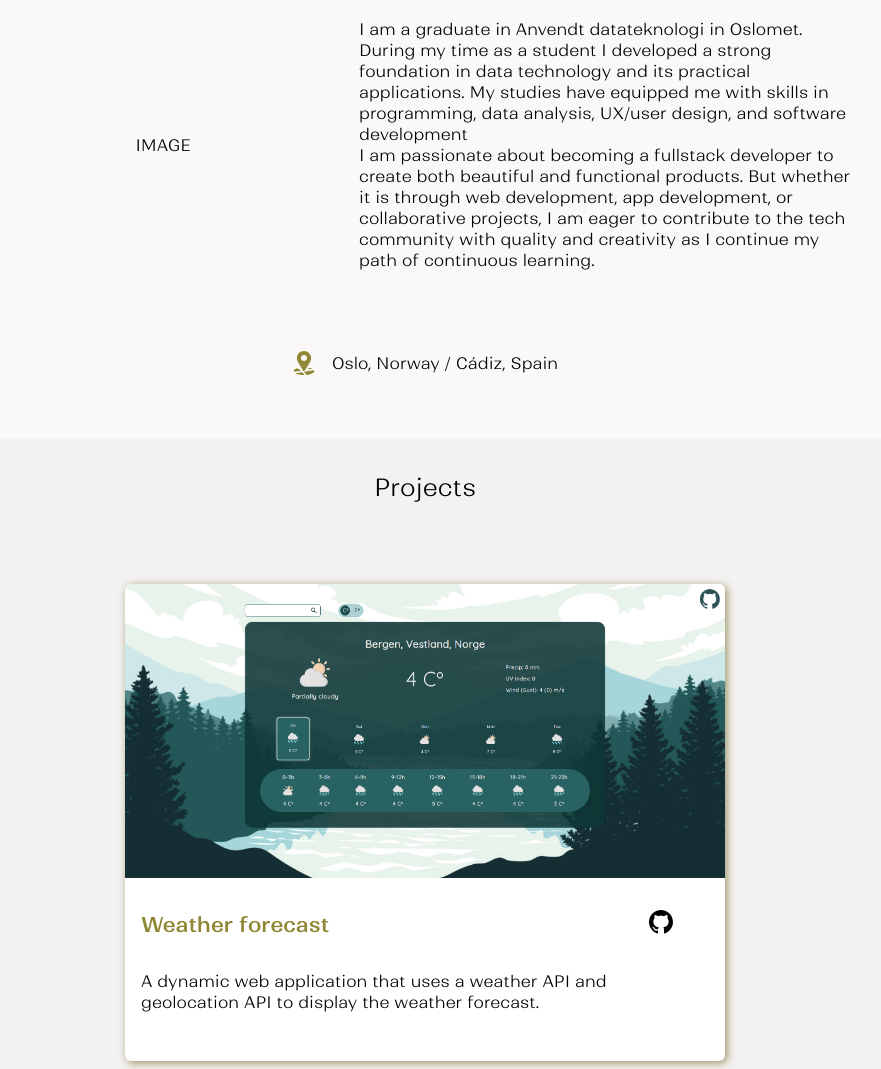
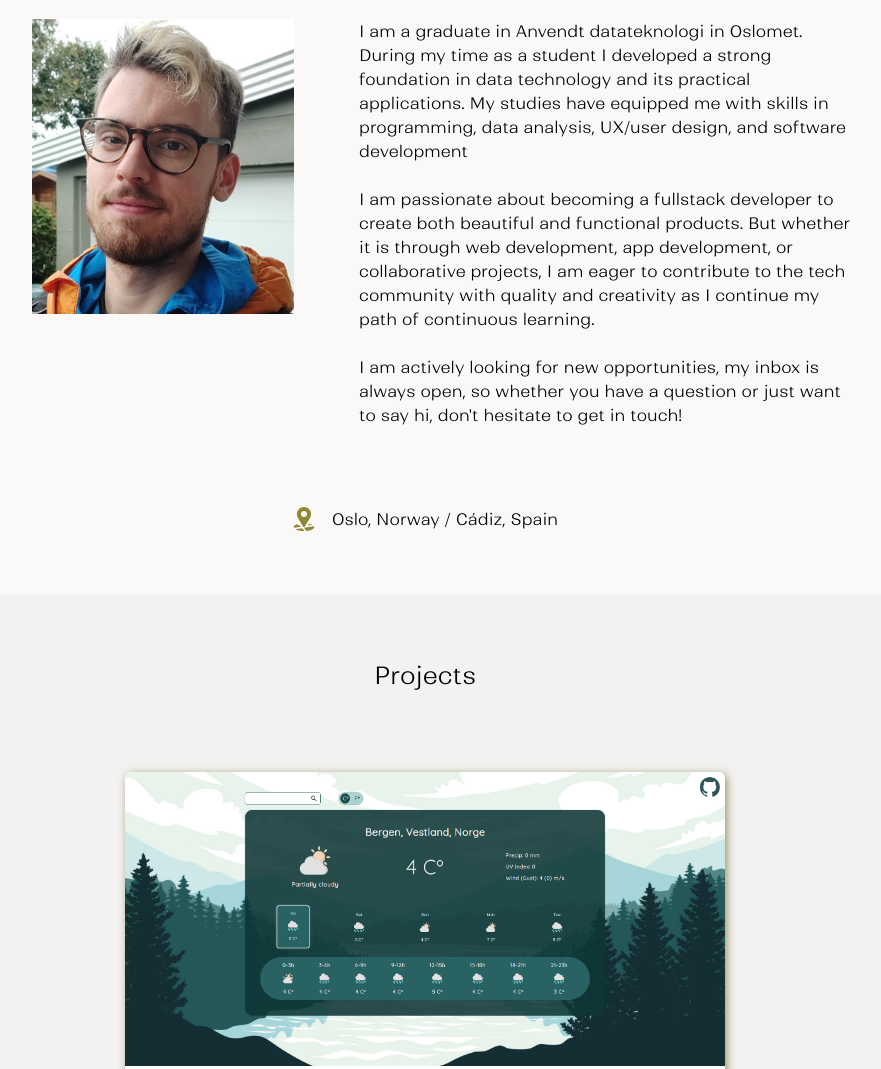
Before and after one commit to detrett/portfolio, a website built with webpack: page src/template.html in a window 1280 px wide. Shown: the part 700-1769 px from the top of the page, without its empty margins (215-1096 px from the left). Built offline with nearby package versions, Linux system fonts and the light colour scheme; files whose address does not match are found by name.

Commit message:
feat: add second pp

```diff
--- a/src/styles.css
+++ b/src/styles.css
@@ -326,6 +326,30 @@ h1 {
   flex: 2;
 }
 
+.hover-lines {
+  position: relative;
+  display: inline-flex;
+  align-items: center;
+  gap: 12px;
+  padding: 0 12px;
+}
+
+.hover-lines::before,
+.hover-lines::after {
+  content: "";
+  position: absolute;
+  height: 1px;
+  background-color: var(--black);
+  width: 0;
+  transition: width 0.3s ease;
+}
+.hover-lines::before {
+  right: 100%;
+}
+.hover-lines::after {
+  left: 100%;
+}
+
 .header-container,
 .hero-container,
 .about-container,
@@ -573,7 +597,6 @@ body.dark-theme .wrapper::after {
   scale: 0.9;
   translate: -15px -15px;
   transform: rotate(45deg);
-
 }
 
 .wrapper:hover .shine {
@@ -627,6 +650,11 @@ body.dark-theme .wrapper::after {
   scale: 1.2;
 }
 
+.about-section:hover .hover-lines::before,
+.about-section:hover .hover-lines::after {
+  width: 60px;
+}
+
 .about-section .title::after {
   content: "";
   display: block;
@@ -642,13 +670,26 @@ body.dark-theme .wrapper::after {
   color: var(--black);
 }
 
+.portrait-wrapper {
+  flex: 4;
+}
+
+.profile-picture-2 {
+  width: 80%;
+  margin: 0 auto;
+  height: auto;
+  display: block;
+}
+
 .description-subcontainer {
   display: flex;
   gap: 2rem;
 }
 
 .about-description {
-  flex: 3;
+  flex: 6;
+  line-height: 1.5;
+  align-self: center;
 }
 
 .location-subcontainer {
@@ -663,10 +704,16 @@ body.dark-theme .wrapper::after {
   background-color: var(--neutral-lighter);
   transition: 0.1s ease-in-out;
   text-shadow: none;
+  padding-block-start: 4rem;
 }
 .projects-section:hover .title {
   transition: 0.1s ease-in-out;
-  /* text-shadow: 1px 1px 1px var(--theme-darker); */
+  transform: scale(1.2);
+}
+
+.projects-section:hover .hover-lines::before,
+.projects-section:hover .hover-lines::after {
+  width: 60px;
 }
 
 .projects-container {
@@ -735,6 +782,7 @@ body.dark-theme .project-card {
 .project-description {
   padding: 1rem;
   padding-block-end: 3rem;
+  line-height: 1.5;
 }
 
 .project-links {
@@ -746,11 +794,17 @@ body.dark-theme .project-card {
 .contact-section .title {
   transition: 0.1s ease-out;
   text-shadow: none;
+  padding-start: 4rem;
 }
 
 .contact-section:hover .title {
   transition: 0.1s ease-out;
-  /* text-shadow: 1px 1px 1px var(--theme-darker); */
+  transform: scale(1.2);
+}
+
+.contact-section:hover .hover-lines::before,
+.contact-section:hover .hover-lines::after {
+  width: 60px;
 }
 
 .contact-container {
@@ -784,6 +838,7 @@ body.dark-theme .project-card {
 /** Footer **/
 footer {
   padding: 1rem;
+  padding-block-start: 2rem;
   text-align: center;
   color: var(--black);
   background-color: var(--neutral-lighter-alt);
@@ -802,6 +857,11 @@ footer {
   .contact-container {
     width: 85%;
     margin: 0 auto;
+  }
+
+  .hover-lines::before,
+  .hover-lines::after {
+    width: 0px !important;
   }
 
   /** Header **/
--- a/src/template.html
+++ b/src/template.html
@@ -71,10 +71,12 @@
       </section>
 
       <section id="about" class="about-section" tabindex="0">
-        <h2 class="title">About me</h2>
+        <h2 class="title"><span class="hover-lines">About me</span></h2>
         <div class="about-container">
           <div class="description-subcontainer">
-            <div class="image portrait">IMAGE</div>
+            <div class="portrait-wrapper">
+              <img src="images/pp2.jpg" alt="" class="profile-picture-2" />
+            </div>
             <div class="about-description">
               <p>
                 I am a graduate in Anvendt datateknologi in Oslomet. During my
@@ -83,6 +85,7 @@
                 equipped me with skills in programming, data analysis, UX/user
                 design, and software development
               </p>
+              <br />
               <p>
                 I am passionate about becoming a fullstack developer to create
                 both beautiful and functional products. But whether it is
@@ -91,6 +94,8 @@
                 quality and creativity as I continue my path of continuous
                 learning.
               </p>
+              <br>
+              <p>I am actively looking for new opportunities, my inbox is always open, so whether you have a question or just want to say hi, don't hesitate to get in touch!</p>
             </div>
           </div>
           <div class="location-subcontainer">
@@ -101,7 +106,7 @@
       </section>
 
       <section id="projects" class="projects-section" tabindex="0">
-        <h2 class="title">Projects</h2>
+        <h2 class="title"><span class="hover-lines">Projects</span></h2>
         <div class="projects-container">
           <div class="project-card">
             <img class="project-image" src="images/weather-app.png" alt="" />
@@ -177,7 +182,7 @@
       </section>
 
       <section id="contact" class="contact-section" tabindex="0">
-        <h2 class="title">Get in touch</h2>
+        <h2 class="title"><span class="hover-lines">Get in touch</span></h2>
         <div class="contact-container">
           <div class="contact-email contact-subcontainer">
             <div class="icon mail-icon spinning-icon"></div>
```
Also changed, not shown: src/images/pp2.jpg (added).
